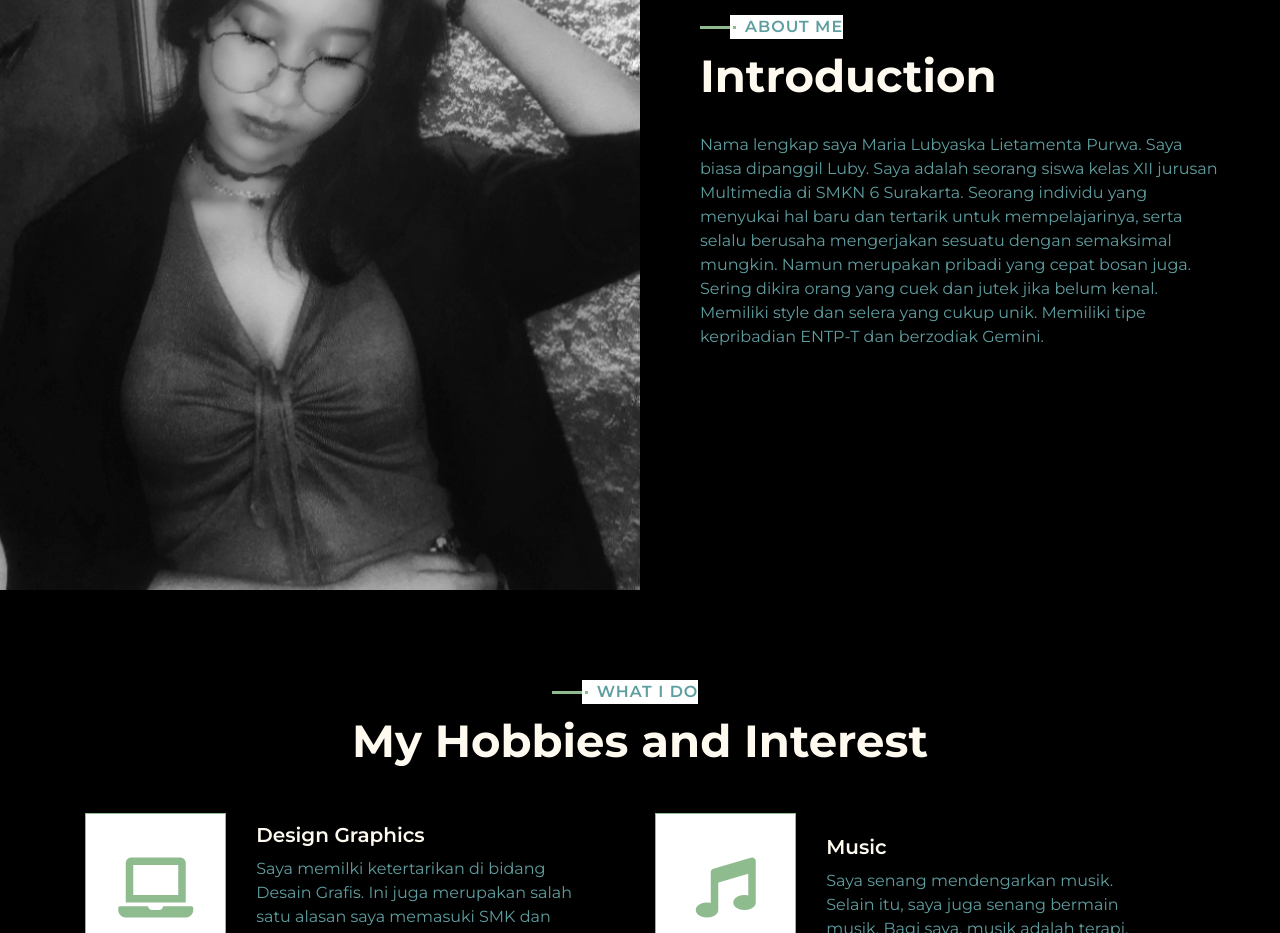
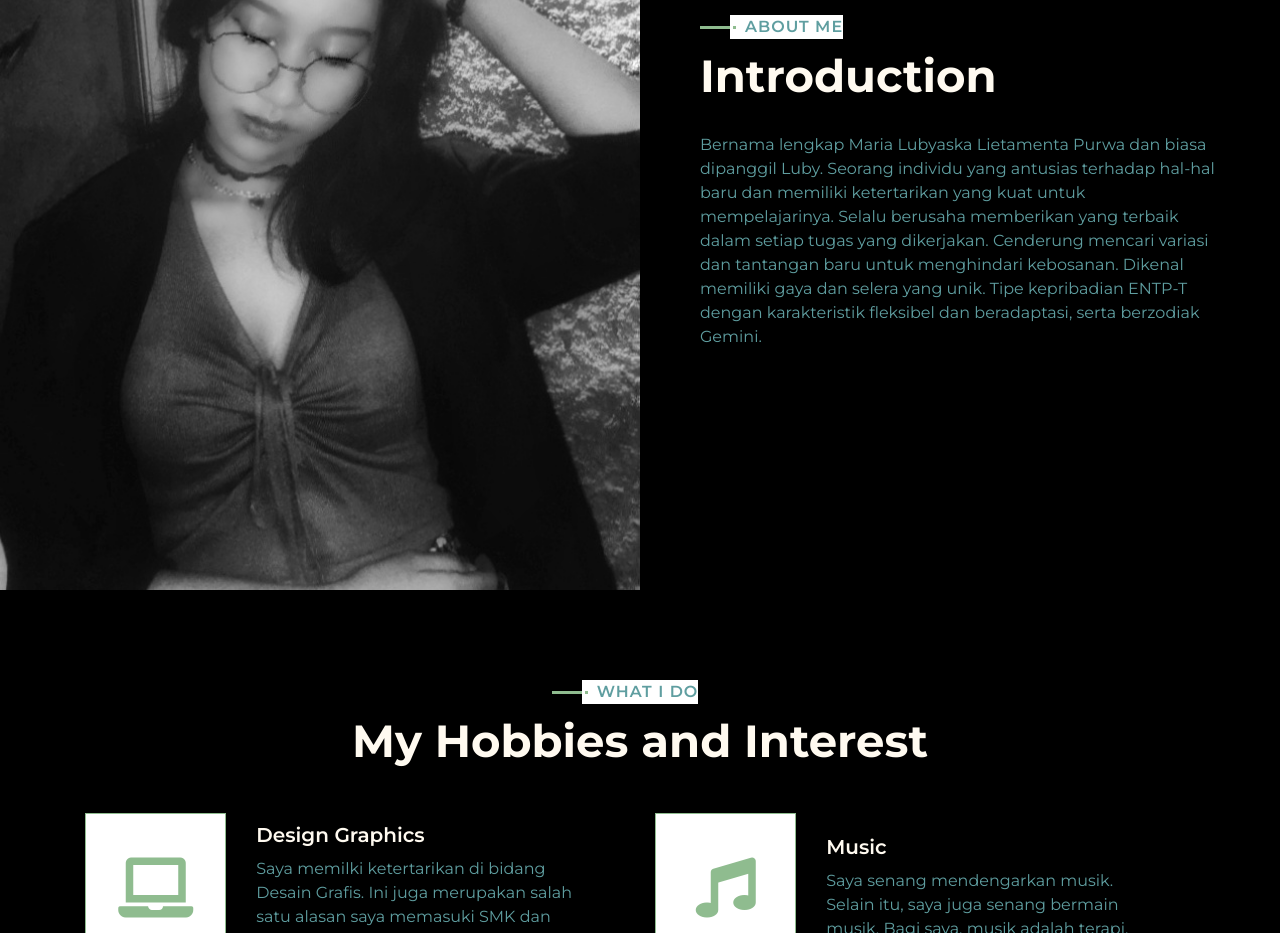
Before and after one commit to Lubyaska/lubyaska.github.io, a plain HTML site: page index.html in a window 1280 px wide. Shown: the part 880-1813 px from the top of the page. Drawn offline with nearby package versions, Linux system fonts and the light colour scheme.

Commit message:
index.html

```diff
--- a/index.html
+++ b/index.html
@@ -93,7 +93,7 @@
                             </div>
                             <div class="about-text">
                                 <p>
-                                   Nama lengkap saya Maria Lubyaska Lietamenta Purwa. Saya biasa dipanggil Luby. Saya adalah seorang siswa kelas XII jurusan Multimedia di SMKN 6 Surakarta. Seorang individu yang menyukai hal baru dan tertarik untuk mempelajarinya, serta selalu berusaha mengerjakan sesuatu dengan semaksimal mungkin. Namun merupakan pribadi yang cepat bosan juga. Sering dikira orang yang cuek dan jutek jika belum kenal. Memiliki style dan selera yang cukup unik. Memiliki tipe kepribadian ENTP-T dan berzodiak Gemini.
+                                   Bernama lengkap Maria Lubyaska Lietamenta Purwa dan biasa dipanggil Luby. Seorang individu yang antusias terhadap hal-hal baru dan memiliki ketertarikan yang kuat untuk mempelajarinya. Selalu berusaha memberikan yang terbaik dalam setiap tugas yang dikerjakan. Cenderung mencari variasi dan tantangan baru untuk menghindari kebosanan. Dikenal memiliki gaya dan selera yang unik. Tipe kepribadian ENTP-T dengan karakteristik fleksibel dan beradaptasi, serta berzodiak Gemini.
                                 </p>
                             </div>
                         </div>
```
